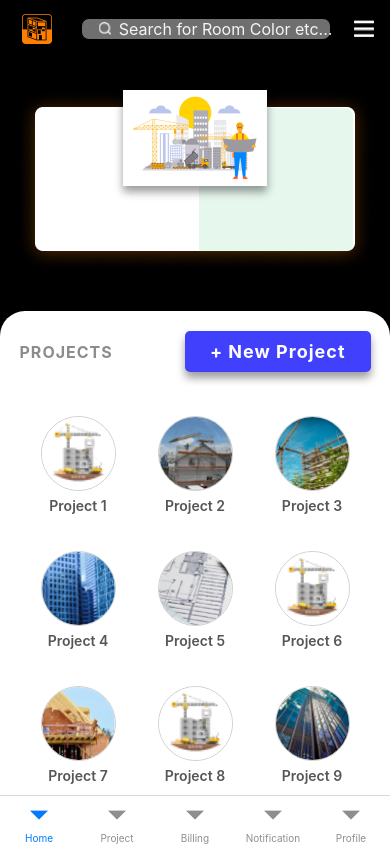
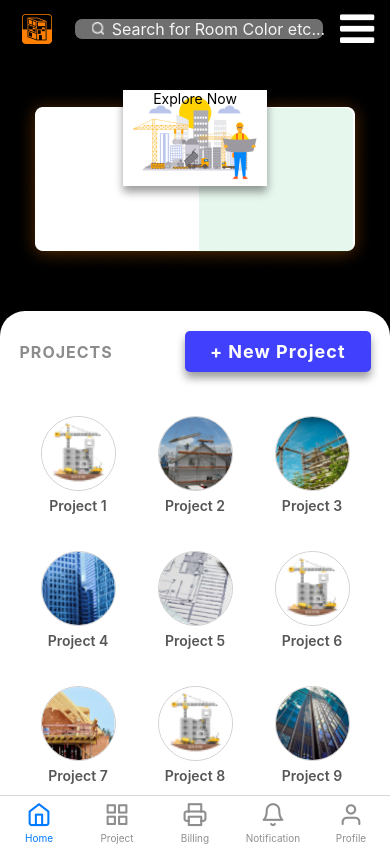
Before and after one commit to sourav-kundu443/pomoDigital, a React Native app: screen /HomeScreen in a window 390 px wide. Built offline with nearby package versions, Linux system fonts and the light colour scheme.

Commit message:
header navigation

```diff
--- a/src/components/Header.js
+++ b/src/components/Header.js
@@ -1,22 +1,16 @@
 import React from 'react';
 import {View, Text, StyleSheet, TouchableOpacity, Image} from 'react-native';
+import Icon from 'react-native-vector-icons/FontAwesome';
 
-import BackButton from '../assets/images/icon/backIconBW.png';
-import Logo from '../assets/images/logoBW.png';
+import { SmallLogo } from '../assets/images';
 
-const Header = ({navigation, screenName}) => {
+const Header = ({navigation, screenName, color}) => {
   return (
-    <View>
     <View style={styles.header}>
-        <TouchableOpacity onPress={() => navigation.navigate({screenName})}>
-          <Image
-            source={BackButton}
-            resizeMode="contain"
-            style={styles.backIcon}
-          />
+      <TouchableOpacity onPress={() => navigation.navigate(screenName)}>
+        <Icon name="chevron-left" color={color} size={15} />
       </TouchableOpacity>
-        <Image source={Logo} resizeMode="contain" style={styles.logo} />
-      </View>
+      <Image source={SmallLogo} resizeMode="contain" style={styles.logo} />
     </View>
   );
 };
@@ -27,16 +21,12 @@ const styles = StyleSheet.create({
     justifyContent: 'space-between',
     alignItems: 'center',
     maxHeight: '10%',
-        marginTop: '8%',
-        paddingHorizontal: '6%'
+    marginTop: '2%',
+    paddingHorizontal: '6%',
   },
   logo: {
     width: '12%',
   },
-      backIcon: {
-        width: 20,
-        height: 20,
-      },
-})
+});
 
 export default Header;
--- a/src/navigation/AuthNavigator.js
+++ b/src/navigation/AuthNavigator.js
@@ -6,6 +6,8 @@ import LoginScreen from '../screens/loginScreen';
 
 import VerificationScreen from '../screens/verificationScreen';
 
+import OTPScreen from '../screens/otpScreen';
+import NewPassword from '../screens/passwordScreen';
 
 const Stack = createStackNavigator();
 
@@ -23,6 +25,16 @@ const AuthNavigator = () => {
         options={{headerShown: false}}
       />
       <Stack.Screen
+        name="OTPScreen"
+        component={OTPScreen}
+        options={{headerShown: false}}
+      />
+      <Stack.Screen
+        name="NewPassword"
+        component={NewPassword}
+        options={{headerShown: false}}
+      />
+      <Stack.Screen
         name="VerificationScreen"
         component={VerificationScreen}
         options={{headerShown: false}}
--- a/src/navigation/BottomTabNavigator.js
+++ b/src/navigation/BottomTabNavigator.js
@@ -1,5 +1,7 @@
 import React from 'react';
 import {createBottomTabNavigator} from '@react-navigation/bottom-tabs';
+
+import Icon from 'react-native-vector-icons/Feather';
 
 import {
   HomeStackScreen,
@@ -11,12 +13,47 @@ import {
 
 const Tab = createBottomTabNavigator();
 
+const screenOptions = (route, color) => {
+  let iconName;
+
+  switch (route.name) {
+    case 'Home':
+      iconName = 'home';
+      break;
+    case 'Project':
+      iconName = 'grid';
+      break;
+    case 'Billing':
+      iconName = 'printer';
+      break;
+    case 'Notification':
+      iconName = 'bell';
+      break;
+    case 'Profile':
+      iconName = 'user';
+      break;
+    default:
+      break;
+  }
+
+  return <Icon name={iconName} color={color} size={25} />;
+};
+
 const BottomNavigator = () => {
   return (
-    <Tab.Navigator>
+    <Tab.Navigator
+      screenOptions={({route}) => ({
+        tabBarIcon: ({color}) => screenOptions(route, color),
+      })}
+      >
       <Tab.Screen
         name="Home"
         component={HomeStackScreen}
+      //   options={({route}) => ({
+      //     tabBarIcon: ({color}) => screenOptions(route, color),
+      //   }),
+      //   {headerShown: false}
+      // }
         options={{headerShown: false}}
       />
       <Tab.Screen
--- a/src/navigation/StackNavigators.js
+++ b/src/navigation/StackNavigators.js
@@ -1,24 +1,21 @@
 import React from 'react';
+import {View, Text} from 'react-native';
 
 import {createStackNavigator} from '@react-navigation/stack';
 
-import AuthNavigator from './AuthNavigator';
-
-import SplashScreen from '../screens/splashScreen';
-import SignUpScreen from '../screens/signupScreen';
-import VerificationScreen from '../screens/verificationScreen';
 import HomeScreen from '../screens/homeScreen';
-import OTPScreen from '../screens/otpScreen';
-import NewPassword from '../screens/passwordScreen';
 import NewProject from '../screens/newProjectScreen';
 import HomeDashboard from '../screens/homeDashboard';
 import ProjectInformation from '../screens/projectInformation';
 import ProjectTimeline from '../screens/timeline';
 import Contacts from '../screens/contacts';
 import Models from '../screens/dModels';
-import {View, Text} from 'react-native';
+import PhotosScreen from '../screens/homeScreens/PhotosScreen';
+import DocumentScreen from '../screens/homeScreens/DocumentsScreen';
 
 const Stack = createStackNavigator();
+
+
 
 const HomeStackScreen = () => {
   return (
@@ -28,17 +25,6 @@ const HomeStackScreen = () => {
         component={HomeScreen}
         options={{headerShown: false}}
       />
-      <Stack.Screen
-        name="OTPScreen"
-        component={OTPScreen}
-        options={{headerShown: false}}
-      />
-      <Stack.Screen
-        name="NewPassword"
-        component={NewPassword}
-        options={{headerShown: false}}
-      />
-
       <Stack.Screen
         name="NewProject"
         component={NewProject}
@@ -67,6 +53,16 @@ const HomeStackScreen = () => {
       <Stack.Screen
         name="Models"
         component={Models}
+        options={{headerShown: false}}
+      />
+      <Stack.Screen
+        name="PhotosScreen"
+        component={PhotosScreen}
+        options={{headerShown: false}}
+      />
+      <Stack.Screen
+        name="DocumentScreen"
+        component={DocumentScreen}
         options={{headerShown: false}}
       />
     </Stack.Navigator>
--- a/src/screens/homeScreen/index.js
+++ b/src/screens/homeScreen/index.js
@@ -1,6 +1,8 @@
 import React from 'react';
-import {View, Text, Image, FlatList, ScrollView} from 'react-native';
+import {View, Text, Image, FlatList, ScrollView, TouchableOpacity} from 'react-native';
 import styles from './style';
+
+import Icon from  'react-native-vector-icons/FontAwesome';
 
 import Logo from '../../assets/images/logoBW.png';
 import BurgerButton from '../../assets/images/icon/burgerIcon.png';
@@ -9,7 +11,6 @@ import ReactOne from '../../assets/images/Rectangle3.png';
 import ReactTwo from '../../assets/images/Rectangle4.png';
 
 import SearchBar from '../../components/SearchBar';
-import {TouchableOpacity} from 'react-native-gesture-handler';
 import CustomButton from '../../components/CustomButton';
 
 import DATA from './DATA';
@@ -34,7 +35,7 @@ const HomeScreen = ({navigation}) => {
       <View style={styles.header}>
         <Image source={Logo} />
         <SearchBar />
-        <Image source={BurgerButton} style={styles.burgerButtonStyle} />
+        <Icon name='navicon' color='#fff' size={40} />
       </View>
       <View style={styles.bannerStyle}>
         <Image source={ReactOne} style={styles.ReactOne} resizeMode="contain" />
@@ -71,6 +72,7 @@ const HomeScreen = ({navigation}) => {
             renderItem={_renderItem}
             numColumns={3}
             keyExtractor={(item, index) => index}
+
           />
         </View>
       </View>
--- a/src/screens/loginScreen/index.js
+++ b/src/screens/loginScreen/index.js
@@ -5,10 +5,9 @@ import {
   Image,
   TouchableOpacity,
   TextInput,
-  ScrollView,
 } from 'react-native';
 import styles from './style';
-import EmailIcon from '../../assets/images/emailIcon.png';
+import { EmailIcon} from '../../assets/images';
 
 import CustomButton from '../../components/CustomButton';
 import Header from '../../components/Header';
@@ -17,7 +16,7 @@ const LoginScreen = ({navigation}) => {
   return (
     <View style={styles.container}>
       <View style={styles.topPart}>
-        <Header />
+        <Header screenName="SplashScreen" navigation={navigation} color='#fff' />
         <View style={styles.TtextContainer}>
           <Text style={styles.welcomeText}>Welcome to Demo!</Text>
           <Text style={styles.paraText}>
--- a/src/screens/passwordScreen/index.js
+++ b/src/screens/passwordScreen/index.js
@@ -2,30 +2,14 @@ import React from 'react';
 import {View, Text, Image, TouchableOpacity, TextInput} from 'react-native';
 import styles from './style';
 
-import User from '../../assets/images/user.png';
-import UserIcon from '../../assets/images/userIcon.png';
-import EmailIcon from '../../assets/images/emailIcon.png';
 
 import CustomButton from '../../components/CustomButton';
 import Header from '../../components/Header';
 
-import BackButton from '../../assets/images/icon/backIcon.png';
-import Logo from '../../assets/images/logoBW.png';
-
 const NewPassword = ({navigation}) => {
   return (
     <View style={styles.container}>
-      {/* <Header navigation={navigation} screenName='LoginScreen' /> */}
-      <View style={styles.header}>
-        <TouchableOpacity onPress={() => navigation.navigate('LoginScreen')}>
-          <Image
-            source={BackButton}
-            resizeMode="contain"
-            style={styles.backIcon}
-          />
-        </TouchableOpacity>
-        <Image source={Logo} resizeMode="contain" style={styles.logo} />
-      </View>
+      <Header navigation={navigation} screenName='OTPScreen' color='#000' />
       <Text style={styles.message}>
         Please enter your new password to continue
       </Text>
@@ -47,7 +31,7 @@ const NewPassword = ({navigation}) => {
         </View>
         <TouchableOpacity onPress={() => navigation.navigate('LoginScreen')}>
           <CustomButton
-            title="Login"
+            title="Continue"
             color="#F17400"
             paddingHorizontal={12}
             marginVertical={30}
--- a/src/screens/passwordScreen/style.js
+++ b/src/screens/passwordScreen/style.js
@@ -5,20 +5,6 @@ const styles = StyleSheet.create({
     flex: 1,
     backgroundColor: '#fff',
     paddingHorizontal: '5%',
-  },
-  header: {
-    flexDirection: 'row',
-    justifyContent: 'space-between',
-    alignItems: 'center',
-    maxHeight: '10%',
-    marginTop: '8%'
-  },
-  logo: {
-    width: '12%',
-  },
-  backIcon: {
-    width: 25,
-    height: 25,
   },
   message: {
     color: '#000',
--- a/src/screens/projectInformation/index.js
+++ b/src/screens/projectInformation/index.js
@@ -4,7 +4,6 @@ import styles from './style';
 
 import Header from '../../components/Header';
 
-// import Imageg from '../../assets/images/aba.png';
 import { TransparentImage } from '../../assets/images';
 import DATA from './DATA';
 
--- a/src/screens/signupScreen/index.js
+++ b/src/screens/signupScreen/index.js
@@ -25,7 +25,7 @@ const SignUpScreen = ({navigation}) => {
   return (
     <View style={styles.container}>
       <View style={styles.topPart}>
-        <Header />
+        <Header navigation={navigation} screenName='LoginScreen' color="#fff" />
         <View style={styles.userImageContainer}>
           <Image source={User} resizeMode="cover" style={styles.userImage} />
         </View>
```
Also changed, not shown: src/screens/otpScreen/index.js (+5 -22 lines). Lines whose indentation alone changed are shown as unchanged.
